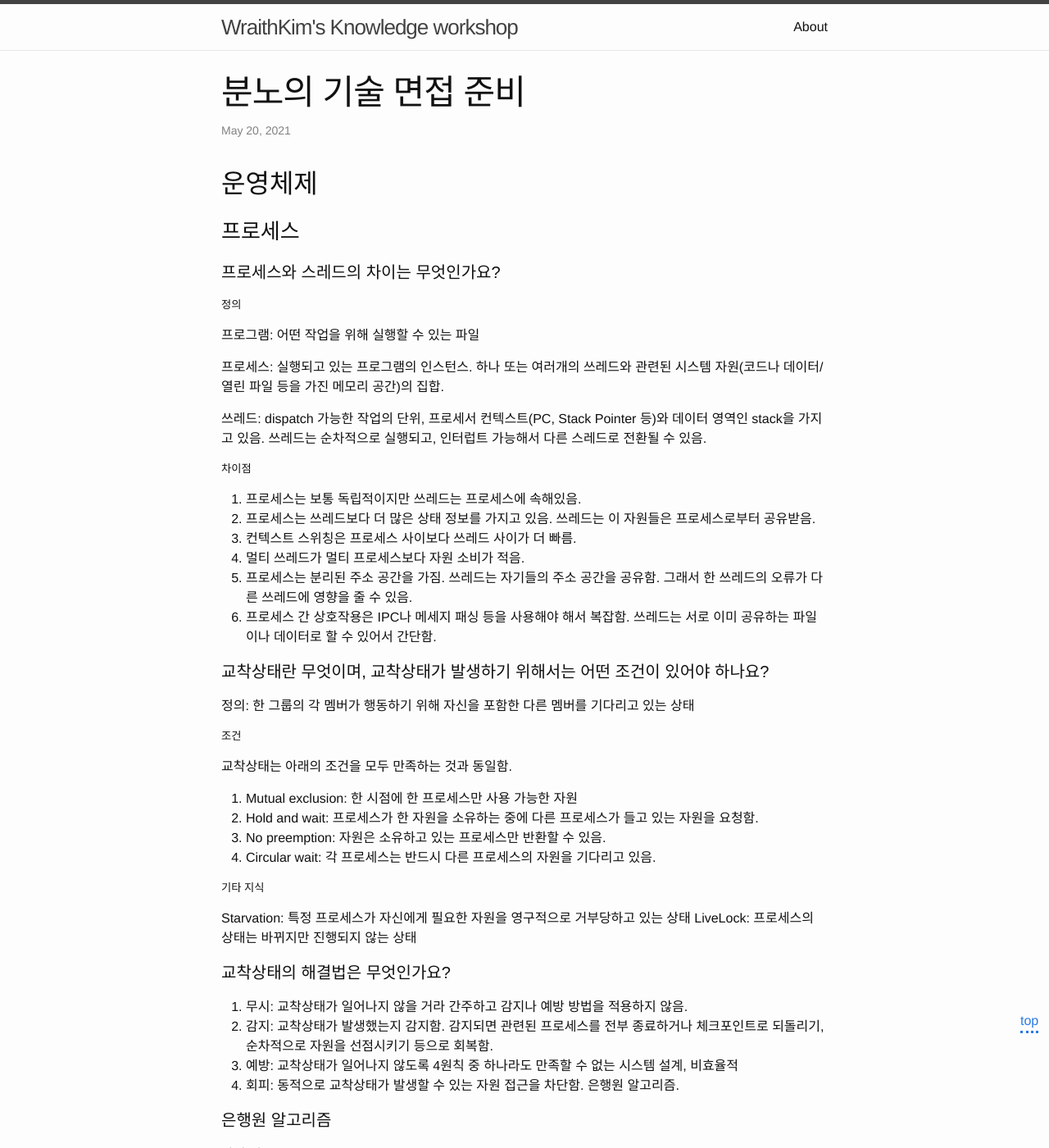
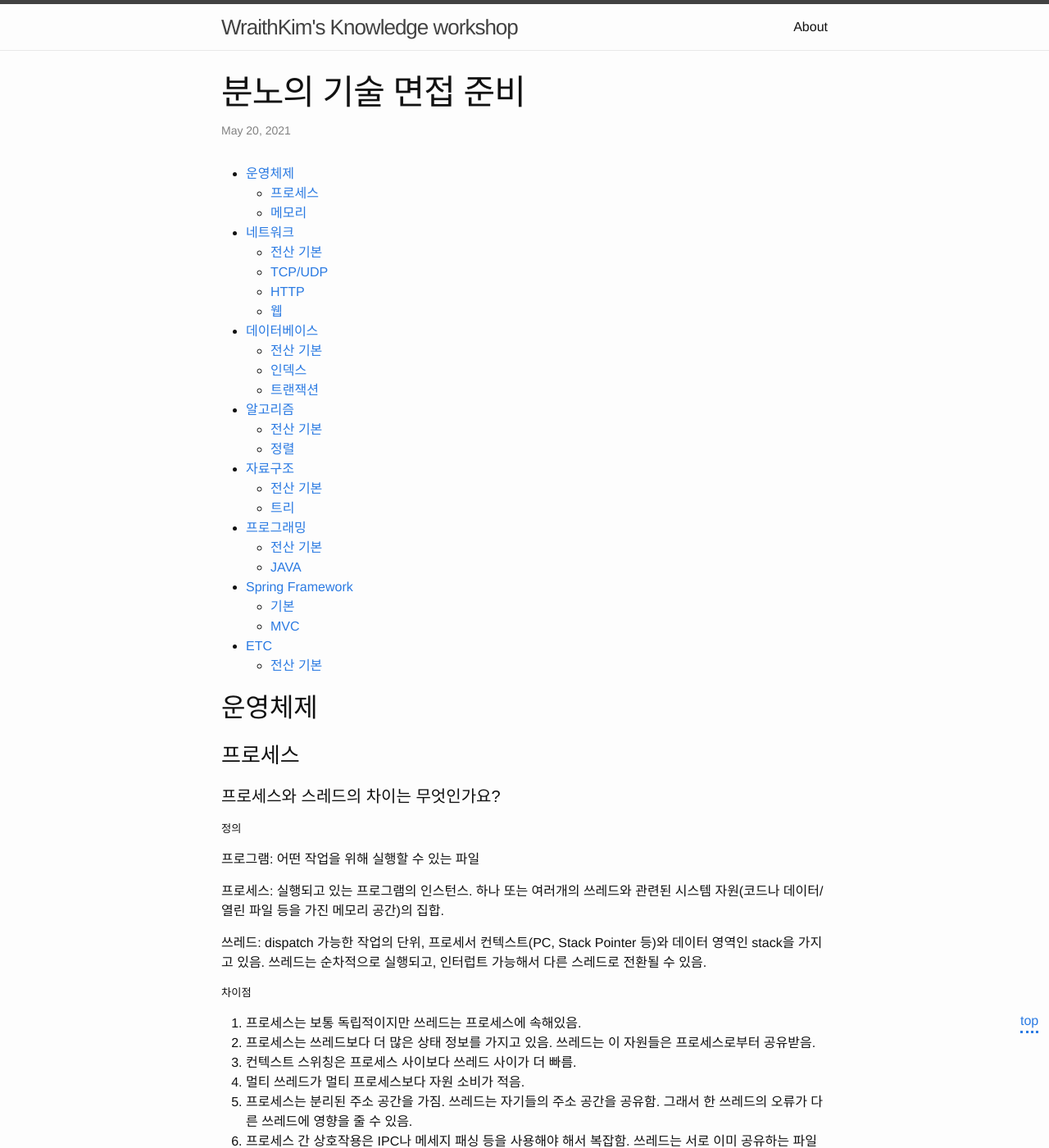
Before and after one commit to WraithKim/blog, a Jekyll site: the page built from _posts/2021-05-20-tech-interview-with-rage.md, in a window 1280 px wide and 1400 px high. Shown: the whole window at 82% size. Built offline with Jekyll 4.4.1, drawn with Linux system fonts in a browser that asks for light colours; part of the change alters nothing that is shown.

Commit message:
toc 수정

```diff
--- a/_posts/2021-05-20-tech-interview-with-rage.md
+++ b/_posts/2021-05-20-tech-interview-with-rage.md
@@ -4,6 +4,7 @@ title:  "분노의 기술 면접 준비"
 categories: tech-interview
 ---
 
+* toc
 {:toc}
 
 ## 운영체제
```
Also changed, not shown: _config.yml (line endings or trailing spaces).
